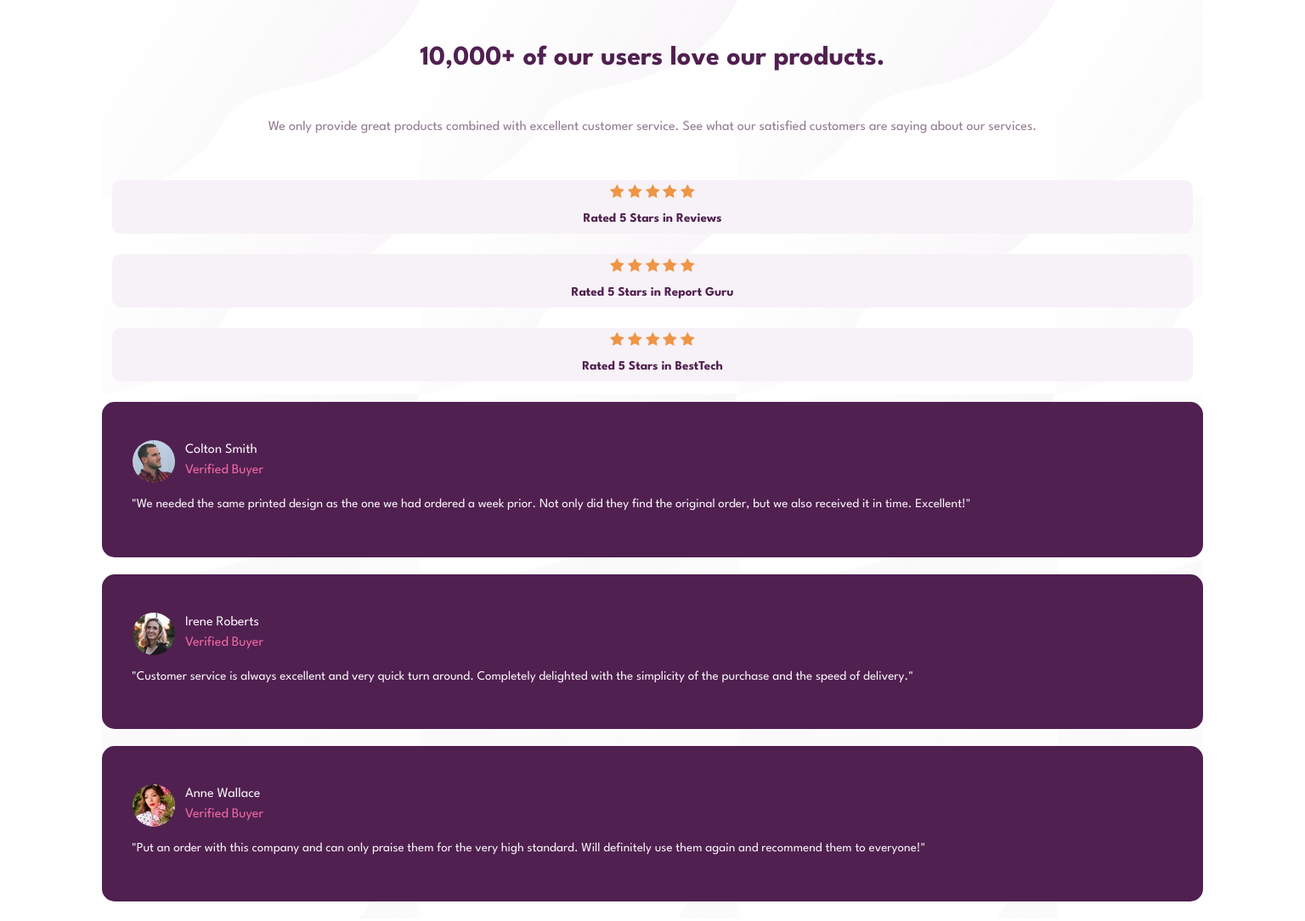
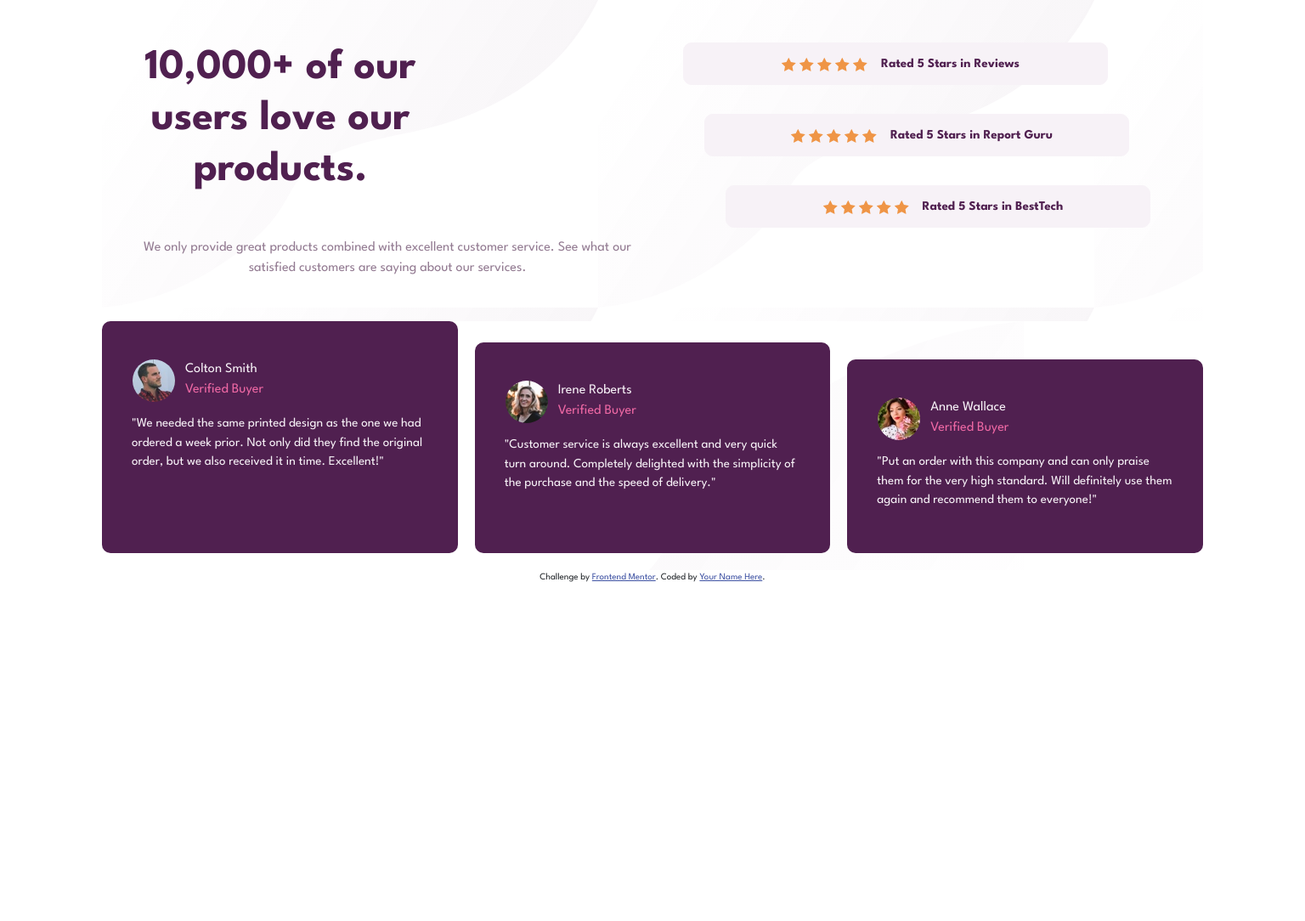
Before and after one commit to platypus567/testimonial_page_project, a plain HTML site: page index.html in a window 1536 px wide. Shown: the top 1084 px of the page at 85% size. After the commit the page ends 800 px from the top, so only its background shows below. Drawn offline with nearby package versions, Linux system fonts and the light colour scheme.

Commit message:
completed css for social proof

```diff
--- a/styles.css
+++ b/styles.css
@@ -89,3 +89,87 @@ h1{
 #cont2{
     background-image: url(https://raw.githubusercontent.com/platypus567/testimonial_page_project/36740e240f6d9340ad044f6d5c222de256864fca/social-proof-section-master/images/bg-pattern-bottom-mobile.svg);
 }
+
+
+@media (min-width: 1300px){
+
+    h1{
+        font-size: 50px;
+        font-weight: 700;
+        width: 400px;
+
+    }
+    #cont1{
+        display: flex;
+        flex-direction: row;
+        background-image: url(https://raw.githubusercontent.com/platypus567/testimonial_page_project/81655d5e98fd85138350d3ab09cbea5a68eea93e/social-proof-section-master/images/bg-pattern-top-desktop.svg);
+    }
+    #cont2{
+        display: flex;
+        flex-direction: row;
+        background-image: url(https://raw.githubusercontent.com/platypus567/testimonial_page_project/81655d5e98fd85138350d3ab09cbea5a68eea93e/social-proof-section-master/images/bg-pattern-bottom-desktop.svg);
+
+    }
+    .textcont{
+        display: flex;
+        flex-direction: column;
+        width: 5000px;
+    }
+    .reviewcontainer{
+        height: 50px;
+        width: 500px;
+
+
+
+    }
+    .allstars{
+        display: flex;
+        flex-direction: column;
+
+
+    }
+    #stars1{
+        margin-top: 50px;
+        margin-right: 100px;
+
+
+    }
+    #stars2{
+        margin-top: 10px;
+        margin-left: 25px;
+        margin-right: 25px;
+        padding: 0;
+    }
+    #stars3{
+        margin-top: 10px;
+    }
+    .stars{
+        margin-top: 17px;
+        display: inline;
+        transform: translate(30px,0);
+
+
+    }
+    .rated{
+        display: inline;
+        padding-top: 5px;
+
+    }
+    .fullrev{
+        padding-top: 13px;
+    }
+    #irene{
+        margin-left: 20px;
+        margin-right: 20px;
+        margin-top: 25px;
+    }
+    #anne{
+        margin-top: 45px;
+    }
+    .reviewbox{
+        border-radius: 10px;
+    }
+
+
+
+}
```
